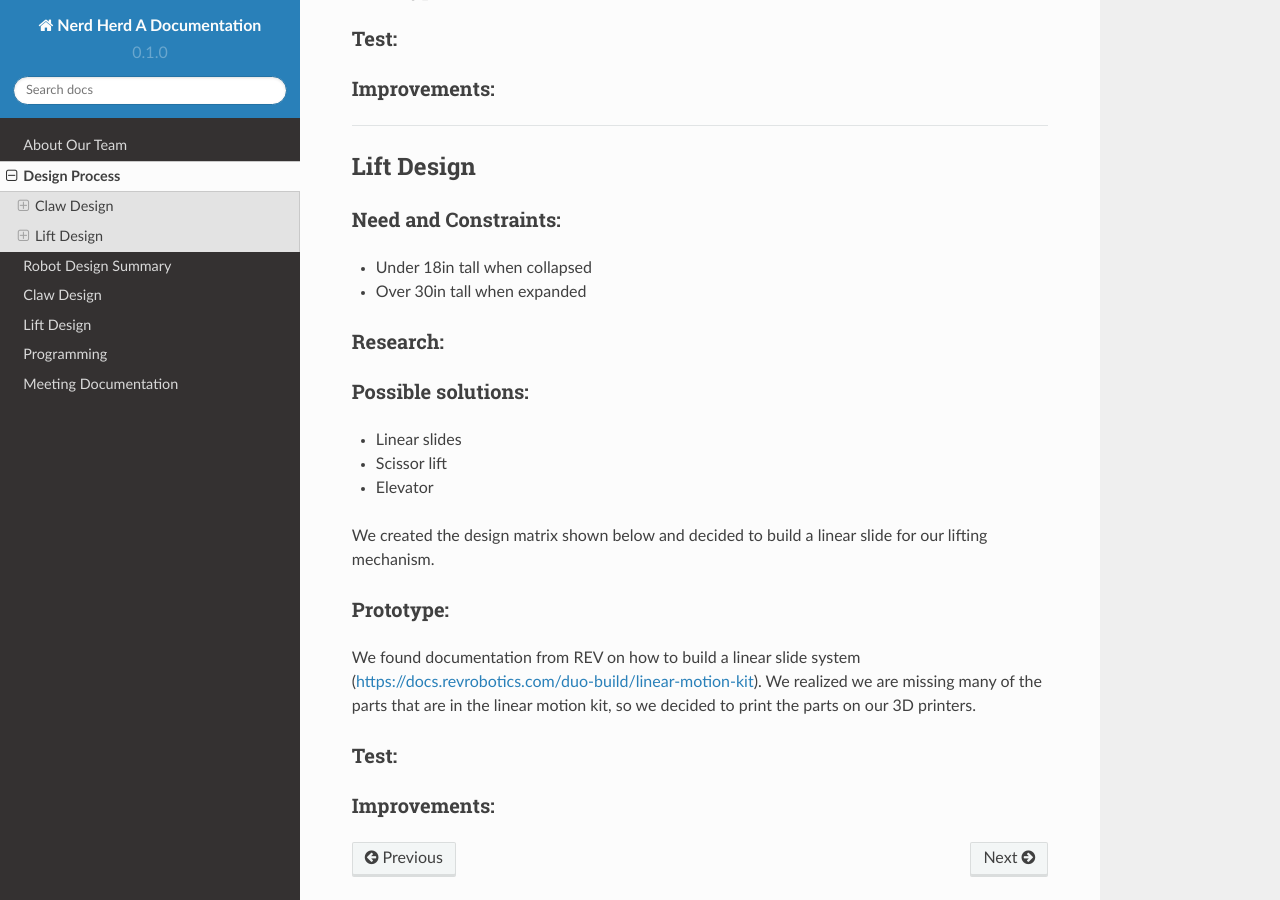
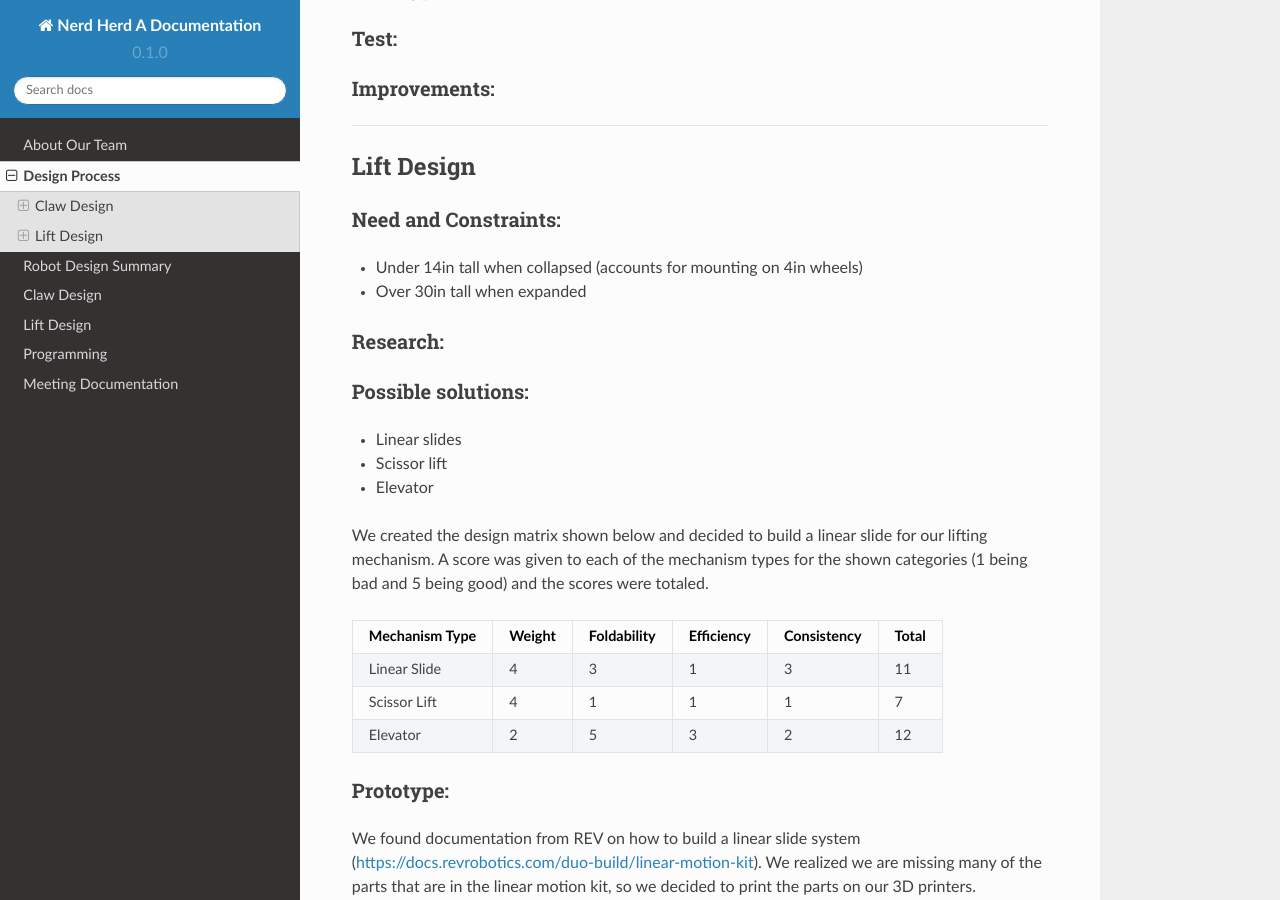
Before and after one commit to samanthac02/FTCDocumentation, a Sphinx documentation site: the page built from docs/source/designProcess.rst, in a window 1280 px wide and 900 px high, scrolled down 1087 px. Built offline with Sphinx 7.4.7 and the Read the Docs theme 2.0.0, drawn with Linux system fonts in a browser that asks for light colours.

Commit message:
Update designProcess.rst

```diff
--- a/docs/source/designProcess.rst
+++ b/docs/source/designProcess.rst
@@ -37,7 +37,7 @@ Lift Design
 Need and Constraints:
 *********************
 
-* Under 18in tall when collapsed
+* Under 14in tall when collapsed (accounts for mounting on 4in wheels)
 
 * Over 30in tall when expanded
 
@@ -51,9 +51,17 @@ Possible solutions:
 * Scissor lift
 * Elevator
 
-We created the design matrix shown below and decided to build a linear slide for our lifting mechanism.
+We created the design matrix shown below and decided to build a linear slide for our lifting mechanism. A score was given to each of the mechanism types for the shown categories (1 being bad and 5 being good) and the scores were totaled.
 
-
++-----------------+------------+-------------+-------------+-------------+-------+
+| Mechanism Type  | Weight     | Foldability | Efficiency  | Consistency | Total |
++=================+============+=============+=============+=============+=======+
+| Linear Slide    | 4          | 3           | 1           | 3           | 11    |
++-----------------+------------+-------------+-------------+-------------+-------+
+| Scissor Lift    | 4          | 1           | 1           | 1           | 7     |
++-----------------+------------+-------------+-------------+-------------+-------+
+| Elevator        | 2          | 5           | 3           | 2           | 12    |
++-----------------+------------+-------------+-------------+-------------+-------+
 
 Prototype:
 *********************
```
